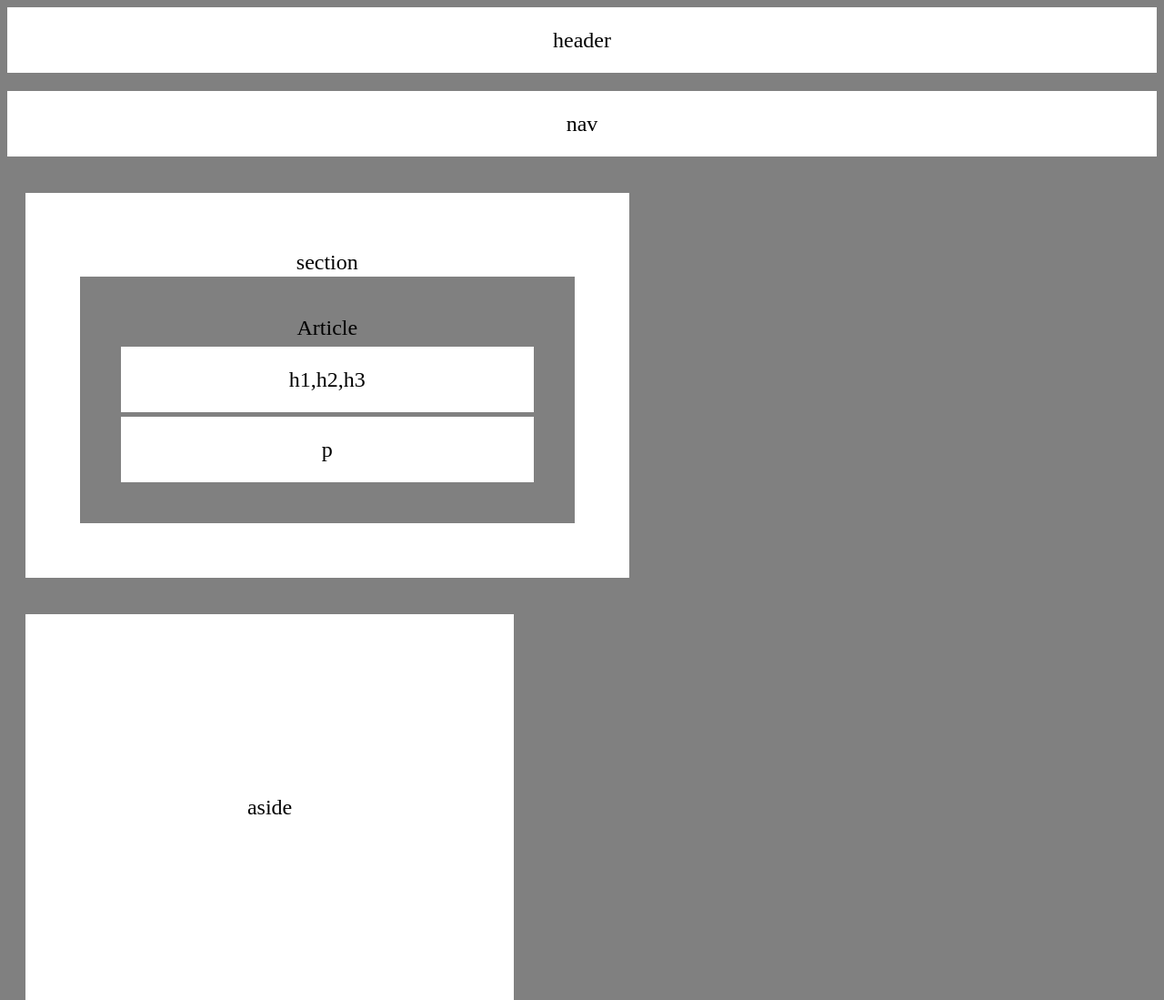
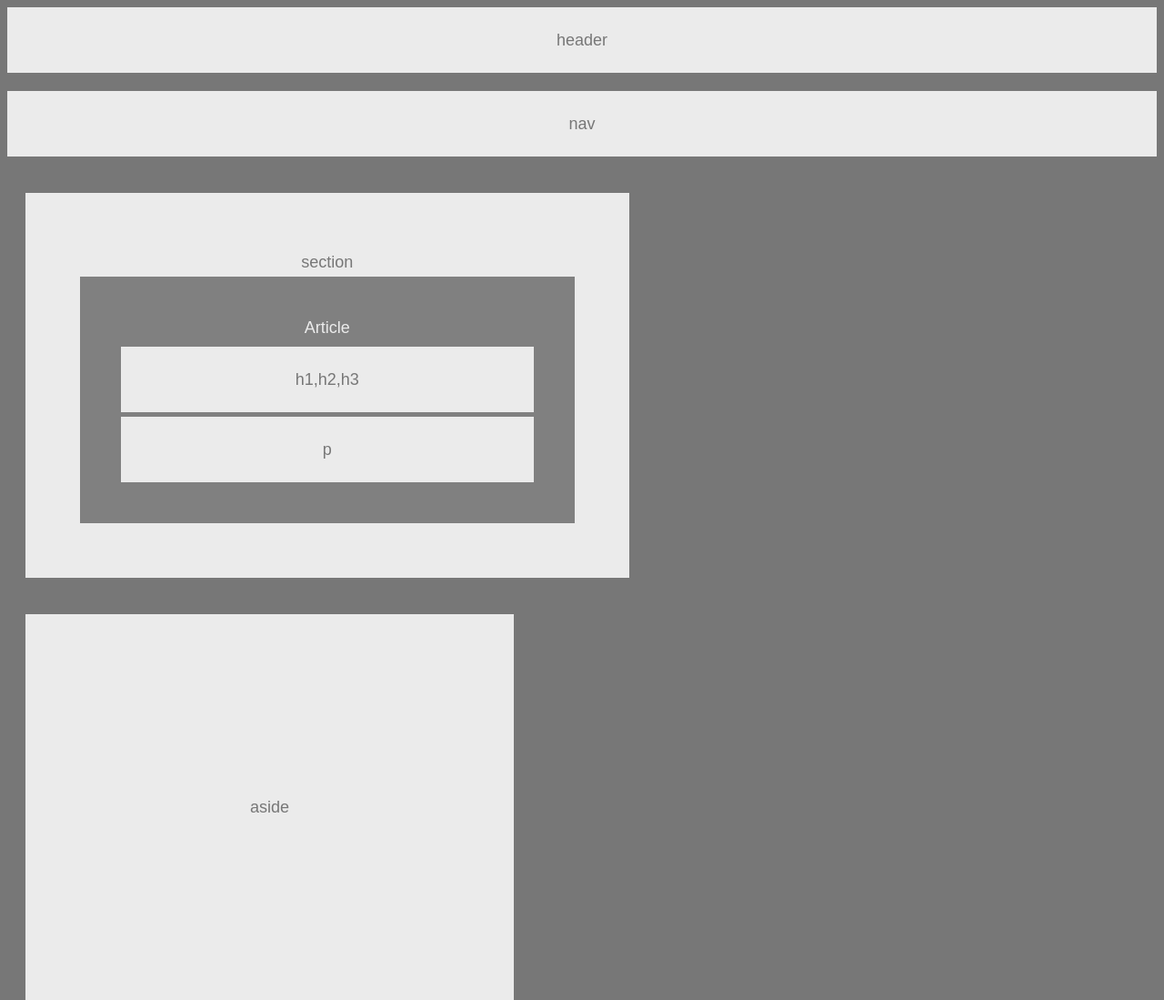
Before and after one commit to rcurry53/HW-Wireframe, a plain HTML site: page index.html in a window 1280 px wide. Shown: the top 1099 px of the page at 91% size. Drawn offline with Linux system fonts and the light colour scheme.

Commit message:
css updates

```diff
--- a/style.css
+++ b/style.css
@@ -4,38 +4,43 @@
 }
 
 body{
-  font-size: 24px;
+  font-size: 18px;
   line-height: 32px;
-  background: gray;
+  background: #777;
+  font-family: 'Arial', 'Helvetica Neue', Helvetica, sans-serif;
+  color: #777;
+  /* width: 960px; */
 }
 
 header{
   padding: 20px;
   margin-bottom: 20px;
-  background: white;
+  background: #ebebeb;
 }
 
 nav{
   padding: 20px;
   margin-bottom: 20px;
-  background: white;
+  background: #ebebeb;
 }
 
 section{
   margin-bottom: 20px;
-  background: white;
+  background: #ebebeb;
 }
 
 .section{
   padding: 60px;
   float: left;
   width: 52.5%;
-  margin: 20px
+  margin: 20px;
+  /* width: 495px; */
 }
 
 #article{
   background:gray;
   padding: 40px;
+  color: #ebebeb;
 }
 
 .aside{
@@ -43,23 +48,26 @@ section{
   float: left;
   width: 42.5%;
   margin: 20px;
+  /* width: 495px; */
 }
 
 #htag{
-  background: white;
+  background: #ebebeb;
   margin: 5px;
   padding: 20px;
+  color: #777;
 }
 
 #p{
-  background: white;
+  background: #ebebeb;
   margin: 5px;
   padding: 20px;
+  color: #777;
 }
 
 footer{
   clear: both;
   padding: 20px;
   margin-bottom: 20px;
-  background: white;
+  background: #ebebeb;
 }
```
